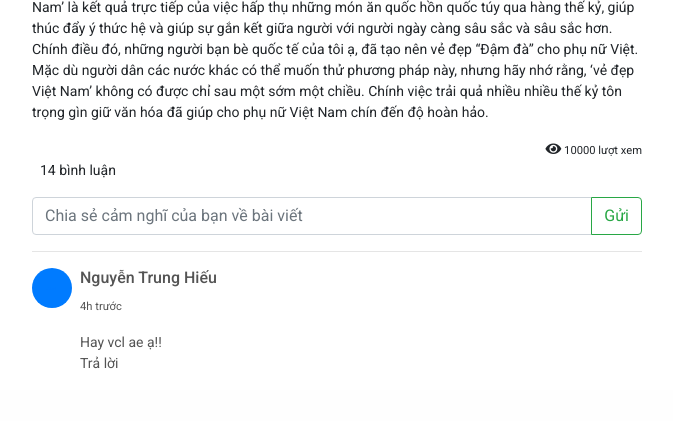
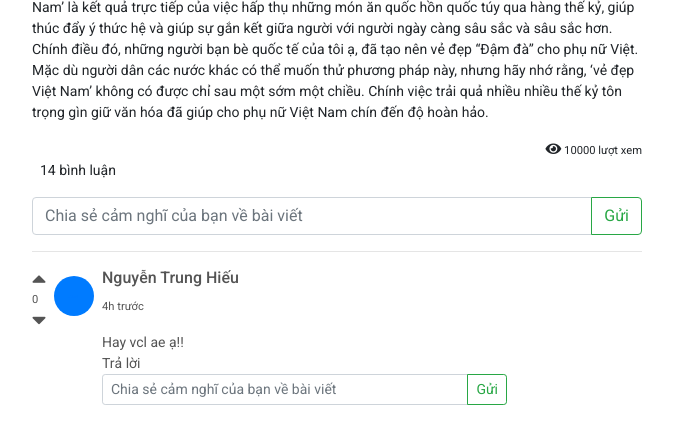
Before and after one commit to hieutm2198/WebAppDev, a PHP site: page /C007.html in a window 1280 px wide. Shown: the part 635-1056 px from the top of the page, without its empty margins (308-981 px from the left). Before the commit the page ends 1004 px from the top, so only its background shows below. Run offline with PHP 8.4, Linux system fonts and the light colour scheme; some libraries are stand-ins or nearby versions.

Commit message:
bai dang

```diff
--- a/mockups/C007.html
+++ b/mockups/C007.html
@@ -204,19 +204,30 @@
 					<div></div>
 					<hr>
 					<ul class="list-unstyled">
-						<li class="d-flex">
-							<div>
-							</div>
+						<li class="">
 							<div id="frist-cm" class="media">
-								<img src="img/ava_blue.svg" alt="" class="mr-2" width="40px;" style="border-radius: 100%">
+								<div id="left-comment" class="ml-auto small mr-2">
+									<ul class="list-unstyled">
+										<li id="tanglike"><i class="fas fa-caret-up fa-2x"></i></li>
+										<li id="like">0</li>
+										<li id="giamlike"><i class="fas fa-caret-down fa-2x"></i></li>
+									</ul>
+								</div>
+								<img src="img/ava_blue.svg" alt="" class="mr-2 mt-2 rounded-circle" width="40px">
 		    					<div class="media-body">
 		    						<h6>Nguyễn Trung Hiếu</h6>
 		    						<p><small>4h trước</small></p>
 		    						<div id="comment-content">Hay vcl ae ạ!!</div>
 		    						<div id="traloi">Trả lời</div>
+		    						<div id="yourcomment" class="input-group input-group-sm w-75">
+										<input type="text" class="form-control" placeholder="Chia sẻ cảm nghĩ của bạn về bài viết" aria-label="" aria-describedby="button2">
+		  								<div class="input-group-append">
+											<button class="btn btn-outline-success" type="button" id="button2">Gửi</button>
+										</div>
+		    						</div>
 		    					</div>
 	    					</div>
-						</li>
+	    				</li>
 						<li></li>
 						<li></li>
 						<li></li>
--- a/mockups/css/C007.css
+++ b/mockups/css/C007.css
@@ -11,9 +11,7 @@ a{
 	color: rgb(84, 84, 84);
 }
 
-input {
-	outline: none;
-}
+
 #navibar .popover {
     width: 400px;
     max-width: none;
@@ -36,3 +34,9 @@ input {
 #left {
 	margin-top: 200px;
 }
+
+#right-content {
+    position: fixed;
+    top: 58px;
+    right: 0;
+}
--- a/mockups/js/C007.js
+++ b/mockups/js/C007.js
@@ -33,6 +33,13 @@ $("#giamlike").click(function(){
 	}
 });
 
+function ansCmt(){
+
+};
+
 $("#traloi").click(function(){
-	$("#second-cm").append($("#frist-cm").html());
+	$(this).css("color","blue");
+	var x = document.createElement("p");
+	x.innerHTML = "text"
+	$(this).after(x);
 });
```
